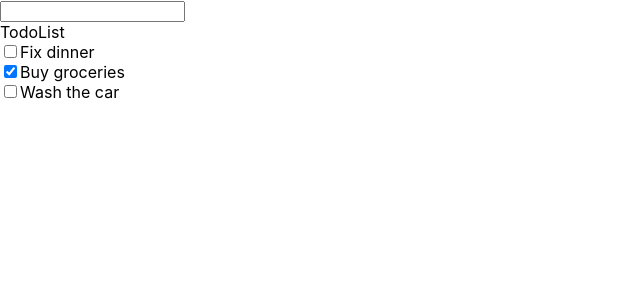
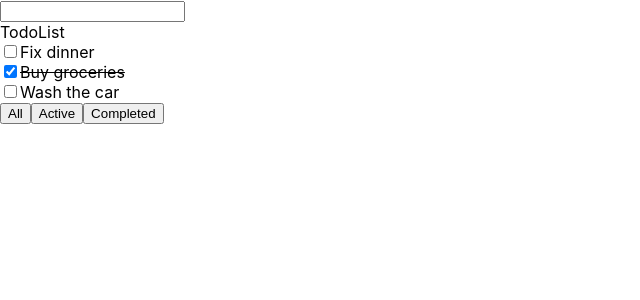
Before and after one commit to karonlewin/react-todo, a React (Create React App) app: page / in a window 1280 px wide. Shown: the top 300 px of the page, without its empty margins (0-640 px from the left). Built offline with nearby package versions, Linux system fonts and the light colour scheme.

Commit message:
Working on filtering todos and some minor improvements.

```diff
--- a/src/components/App.js
+++ b/src/components/App.js
@@ -3,13 +3,15 @@ import logo from '../logo.svg';
 import '../css/App.css';
 import TodoList from './TodoList';
 import TodoInput from './TodoInput';
+import TodoControlBar from './TodoControlBar';
 
 class App extends Component {
   state = {
     todos: [{text: 'Fix dinner', completed: false},
             {text: 'Buy groceries', completed: true},
             {text: 'Wash the car', completed: false}],
-    todoInput: ''
+    todoInput: '',
+    filterStatus: 'all'
   }
 
   clearInput = (whatever) => {
@@ -38,11 +40,19 @@ class App extends Component {
     this.setState({ todos });
   }
 
+  filterTodos = (newStatus) => {
+    console.log(newStatus);
+    this.setState({
+      filterStatus: newStatus
+    })
+  }
+
   render() {
     return (
       <div>
         <TodoInput createTodo={this.createTodo} clearInput={this.clearInput} todoInput={this.state.todoInput} updateInput={this.updateInput}/>
-        <TodoList todos={this.state.todos} handleToggle={this.handleToggle}/>
+        <TodoList todos={this.state.todos} handleToggle={this.handleToggle} filterStatus={this.state.filterStatus}/>
+        <TodoControlBar filterTodos={this.filterTodos}/>
       </div>
     );
   }
--- a/src/components/Todo.js
+++ b/src/components/Todo.js
@@ -9,7 +9,9 @@ class Todo extends React.Component {
     return (
       <div>
         <input type="checkbox" onChange={this.handleToggle} defaultChecked={this.props.todo.completed} name={this.props.todo.text}/>
-        {this.props.todo.text}
+        <span style={{textDecoration: this.props.todo.completed ? 'line-through': 'initial'}}>
+          {this.props.todo.text}
+        </span>
       </div>
     )
   }
--- /dev/null
+++ b/src/components/TodoControlBar.js
@@ -0,0 +1,16 @@
+import React from 'react';
+
+class TodoControlBar extends React.Component {
+
+  render(){
+    return (
+      <div>
+        <button type="button" onClick={() => this.props.filterTodos('all')}>All</button>
+        <button type="button" onClick={() => this.props.filterTodos('active')}>Active</button>
+        <button type="button" onClick={() => this.props.filterTodos('completed')}>Completed</button>
+      </div>
+    )
+  }
+}
+
+export default TodoControlBar;
--- a/src/components/TodoInput.js
+++ b/src/components/TodoInput.js
@@ -32,7 +32,7 @@ class TodoInput extends React.Component {
     return (
       <div>
         <input ref={this.inputRef} value={this.props.todoInput}
-               onBlur={this.handleSubmit} onKeyDown={this.handleKeyDown}
+               onKeyDown={this.handleKeyDown}
                onChange={this.handleChange}/>
       </div>
     )
--- a/src/components/TodoList.js
+++ b/src/components/TodoList.js
@@ -2,12 +2,23 @@ import React from 'react';
 import Todo from './Todo'
 
 class TodoList extends React.Component {
+
+  filteredTodos = () => {
+    if (this.props.filterStatus === 'completed'){
+      return this.props.todos.filter(todo => todo.completed);
+    } else if (this.props.filterStatus === 'active'){
+      return this.props.todos.filter(todo => !todo.completed);
+    } else {
+      return this.props.todos;
+    }
+  }
+
   render(){
     return (
       <div>
         TodoList
-        {this.props.todos.map((todo, index) => (
-          <Todo todo={todo} key={index} handleToggle={this.props.handleToggle}/>
+        {this.filteredTodos().map((todo, index) => (
+          <Todo todo={todo} key={todo.text} handleToggle={this.props.handleToggle} filterStatus={this.props.filterStatus}/>
         ))}
       </div>
     )
```
